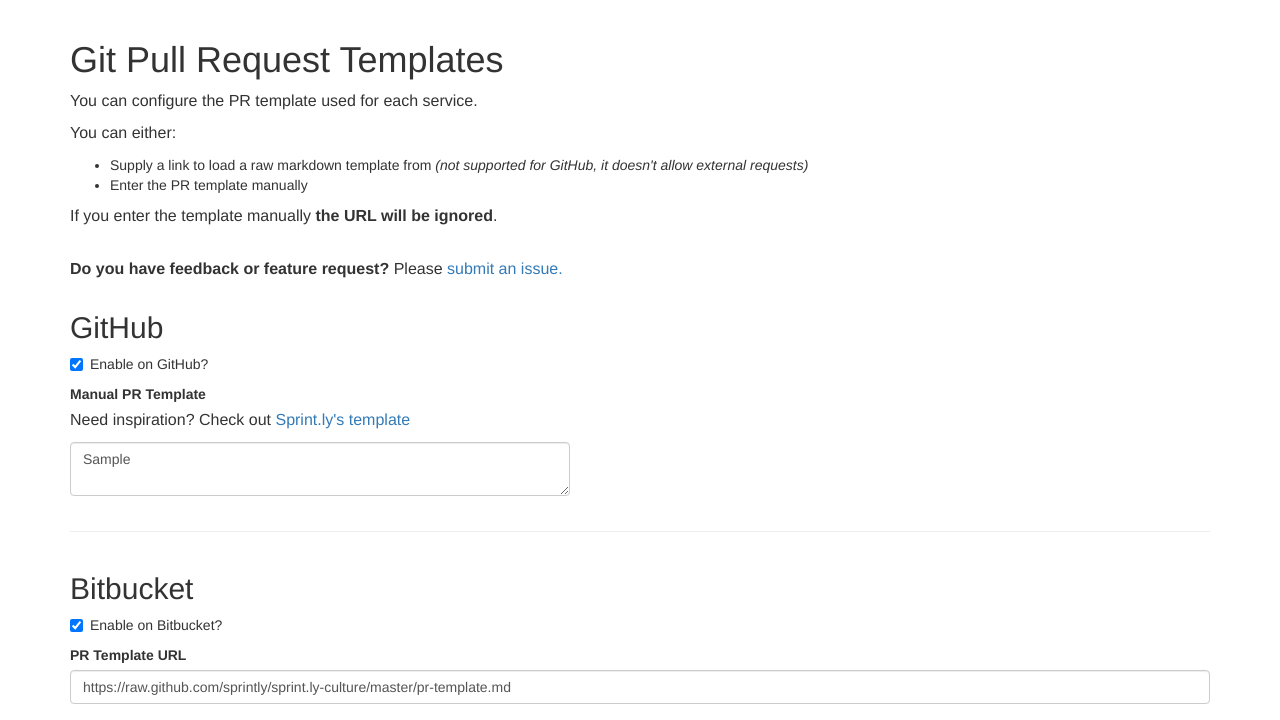
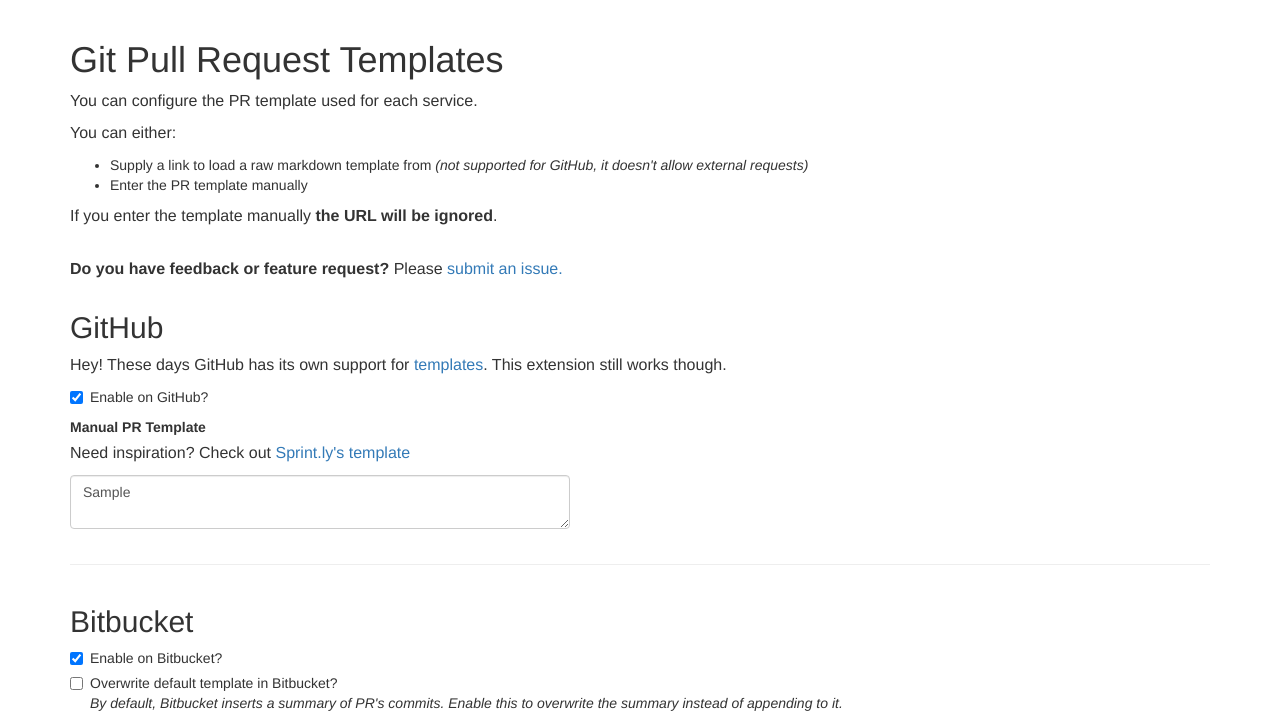
Before and after one commit to tcrammond/chrome-pullrequest-templates, a browser extension: page app/options.html in a window 1280 px wide. Both pictures are taken after typing "Sample", "Sample", "Sample", "Sample", "Sample" into the empty fields and a click on the button "Save Settings". Shown: the top 720 px of the page. Drawn offline with nearby package versions, Linux system fonts and the light colour scheme; files that its build step writes are made by us from their sources.

Commit message:
Add option to overwrite default Bitbucket template

```diff
--- a/app/options.html
+++ b/app/options.html
@@ -44,6 +44,7 @@
     <div class="row">
         <div class="col-xs-12">
             <h2>GitHub</h2>
+            <p>Hey! These days GitHub has its own support for <a href="https://github.com/blog/2111-issue-and-pull-request-templates">templates</a>. This extension still works though.</p>
             <div class="checkbox">
                 <label>
                     <input type="checkbox" id="githubEnabled"> Enable on GitHub?
@@ -71,12 +72,19 @@
                     <input type="checkbox" id="bitbucketEnabled"> Enable on Bitbucket?
                 </label>
             </div>
+            <div class="checkbox">
+                <label>
+                    <input type="checkbox" id="bitbucketOverwrite">Overwrite default template in Bitbucket?<br/>
+                    <em>By default, Bitbucket inserts a summary of PR's commits. Enable this to overwrite the summary instead of appending to it.</em>
+                </label>
+            </div>
             <div class="form-group">
                 <label for="bitbucketTemplateUrl">PR Template URL</label>
                 <input type="text" class="form-control" id="bitbucketTemplateUrl" placeholder="https://raw.github.com/sprintly/sprint.ly-culture/master/pr-template.md">
             </div>
             <div class="form-group">
                 <label for="bitbucketTemplateContent">Manual PR Template</label>
+                <p>Need inspiration? Check out <a href="https://raw.github.com/sprintly/sprint.ly-culture/master/pr-template.md">Sprint.ly's template</a></p>
                 <textarea id="bitbucketTemplateContent" class="form-control"></textarea>
             </div>
         </div>
--- a/app/scripts/options.js
+++ b/app/scripts/options.js
@@ -11,6 +11,7 @@
     var bitbucketEnabled = document.getElementById('bitbucketEnabled').checked;
     var bitbucketTemplateContent = document.getElementById('bitbucketTemplateContent').value
     var bitbucketTemplateUrl = document.getElementById('bitbucketTemplateUrl').value;
+    var bitbucketOverwrite = document.getElementById('bitbucketOverwrite').checked;
 
     var customEnabled = document.getElementById('customRepoEnabled').checked;
     var customTemplateContent = document.getElementById('customRepoTemplateContent').value;
@@ -29,7 +30,8 @@
       customTemplateUrl: customTemplateUrl ? customTemplateUrl : defaultUrl,
       customTemplateContent: customTemplateContent || '',
       customRepoRegex: customRepoRegex ? customRepoRegex : '',
-      customRepoDescriptionID: customRepoDescriptionID ? customRepoDescriptionID : ''
+      customRepoDescriptionID: customRepoDescriptionID ? customRepoDescriptionID : '',
+      bitbucketOverwrite: bitbucketOverwrite
 
     }, function () {
       // Update status to let user know options were saved.
@@ -54,6 +56,7 @@
       bitbucketEnabled: true,
       bitbucketTemplateUrl: defaultUrl,
       bitbucketTemplateContent: '',
+      bitbucketOverwrite: false,
 
       customEnabled: true,
       customTemplateUrl: defaultUrl,
@@ -68,6 +71,7 @@
       document.getElementById('bitbucketEnabled').checked = items.bitbucketEnabled;
       document.getElementById('bitbucketTemplateUrl').value = items.githubTemplateUrl;
       document.getElementById('bitbucketTemplateContent').value = items.bitbucketTemplateContent;
+      document.getElementById('bitbucketOverwrite').value = items.bitbucketOverwrite;
 
       document.getElementById('customRepoEnabled').checked = items.customEnabled;
       document.getElementById('customRepoTemplateUrl').value = items.customTemplateUrl;
```
Also changed, not shown: app/scripts/contentscript.js (+9 -4 lines).
